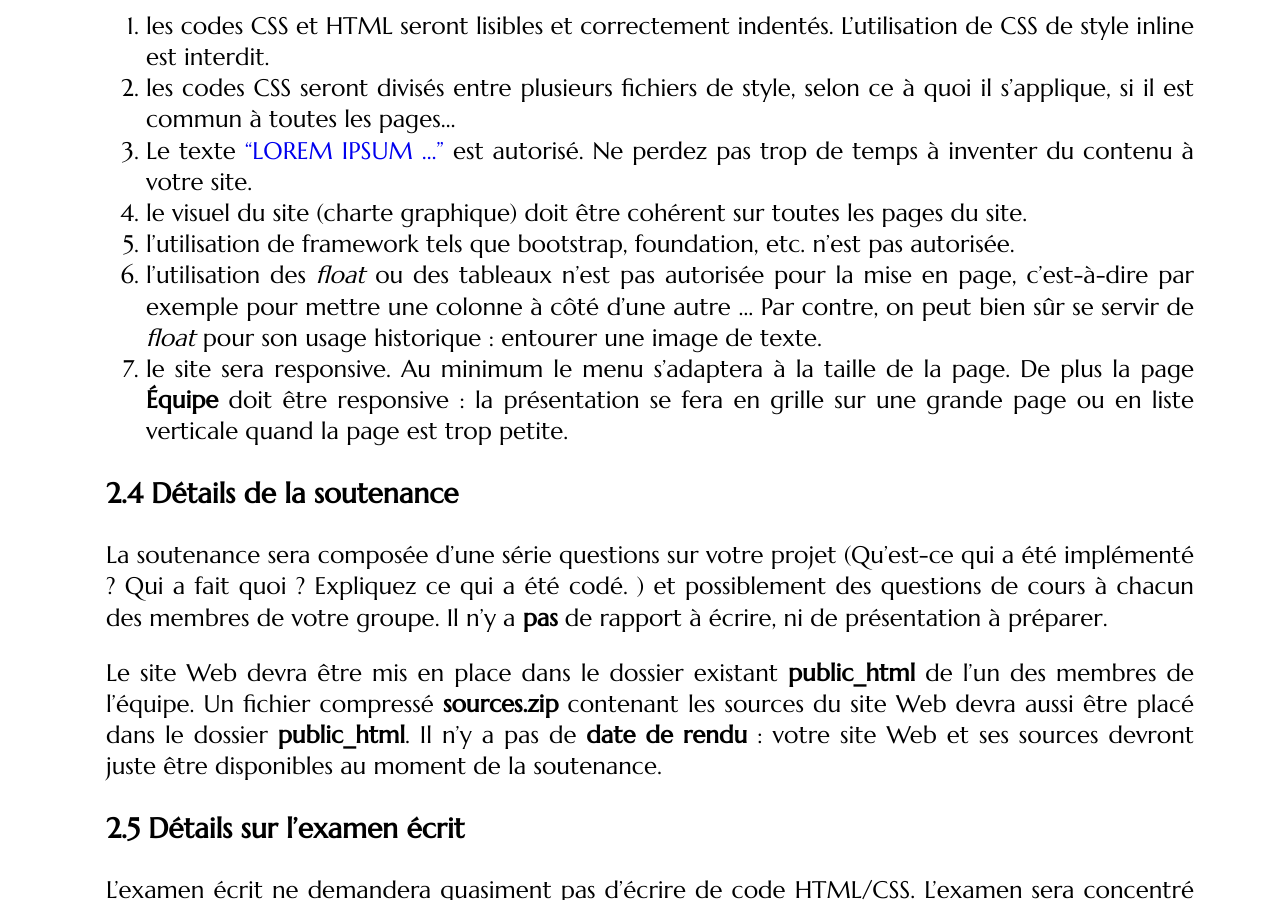
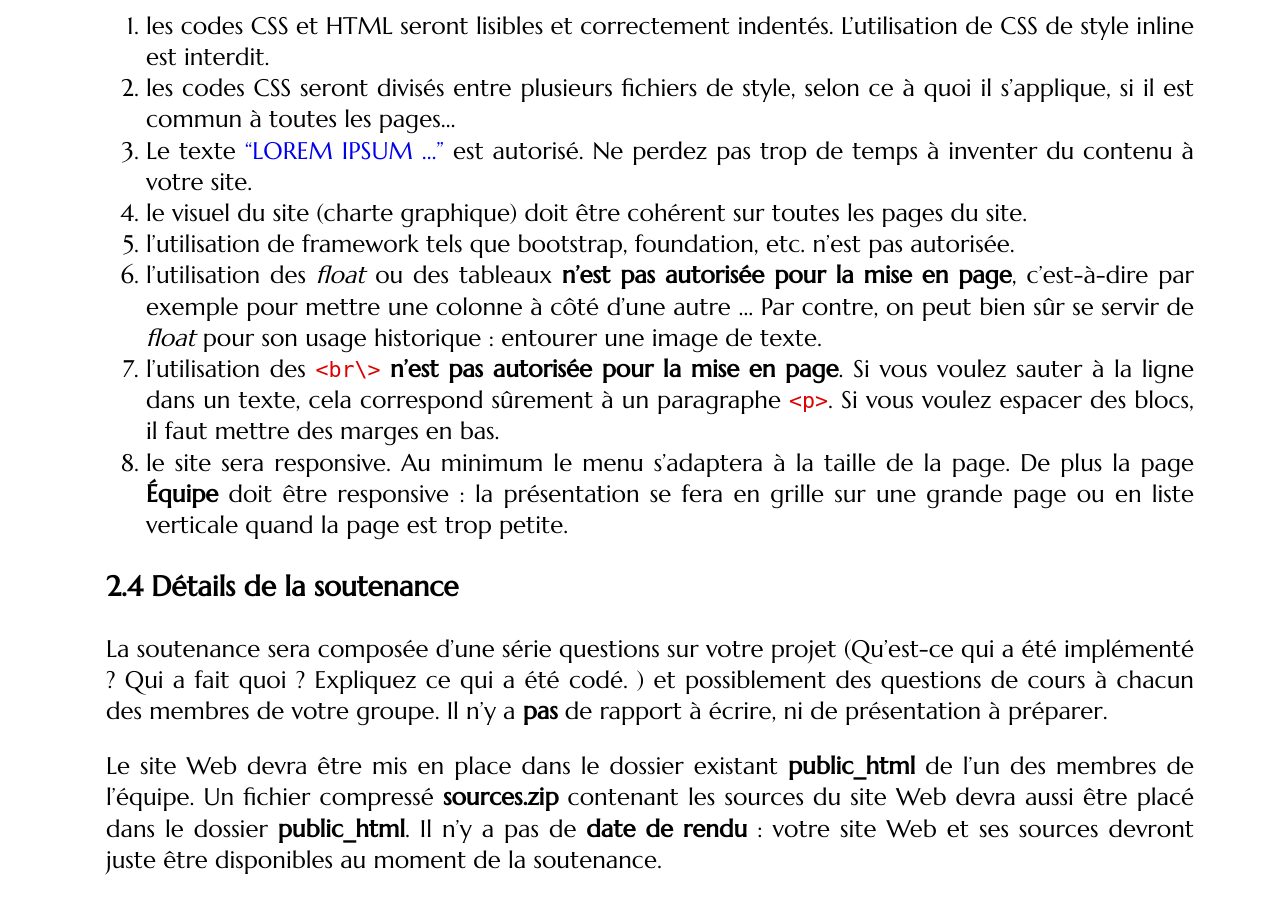
Before and after one commit to romainlebreton/R1.02-DeveloppementInterfacesWeb, a Jekyll site: the page built from projet.md, in a window 1280 px wide and 900 px high, scrolled down 2542 px. Built offline with Jekyll 4.4.1, drawn with Linux system fonts in a browser that asks for light colours; some web fonts are replaced; comment, search, counter and statistics services are not loaded.

Commit message:
pas br mise en page

```diff
--- a/projet.md
+++ b/projet.md
@@ -118,10 +118,14 @@ notés.](https://docs.google.com/spreadsheets/d/1CHQ6imNxRFWHETmVZbRyPIxg8hV8nVr
     -->
 1. le visuel du site (charte graphique) doit être cohérent sur toutes les pages du site.
 1. l’utilisation de framework tels que bootstrap, foundation, etc. n’est pas autorisée.
-1. l’utilisation des *float* ou des tableaux n’est pas autorisée pour la mise en
-   page, c'est-à-dire par exemple pour mettre une colonne à côté d'une autre
-   ... Par contre, on peut bien sûr se servir de *float* pour son usage
+1. l’utilisation des *float* ou des tableaux **n’est pas autorisée pour la mise
+   en page**, c'est-à-dire par exemple pour mettre une colonne à côté d'une
+   autre ... Par contre, on peut bien sûr se servir de *float* pour son usage
    historique : entourer une image de texte.
+1. l’utilisation des `<br\>` **n’est pas autorisée pour la mise en page**. Si
+   vous voulez sauter à la ligne dans un texte, cela correspond sûrement à un
+   paragraphe `<p>`.  Si vous voulez espacer des blocs, il faut mettre des
+   marges en bas.
 1. le site sera responsive. Au minimum le menu s'adaptera à la taille de la
    page. De plus la page **Équipe** doit être responsive : la présentation se
    fera en grille sur une grande page ou en liste verticale quand la page est
```
